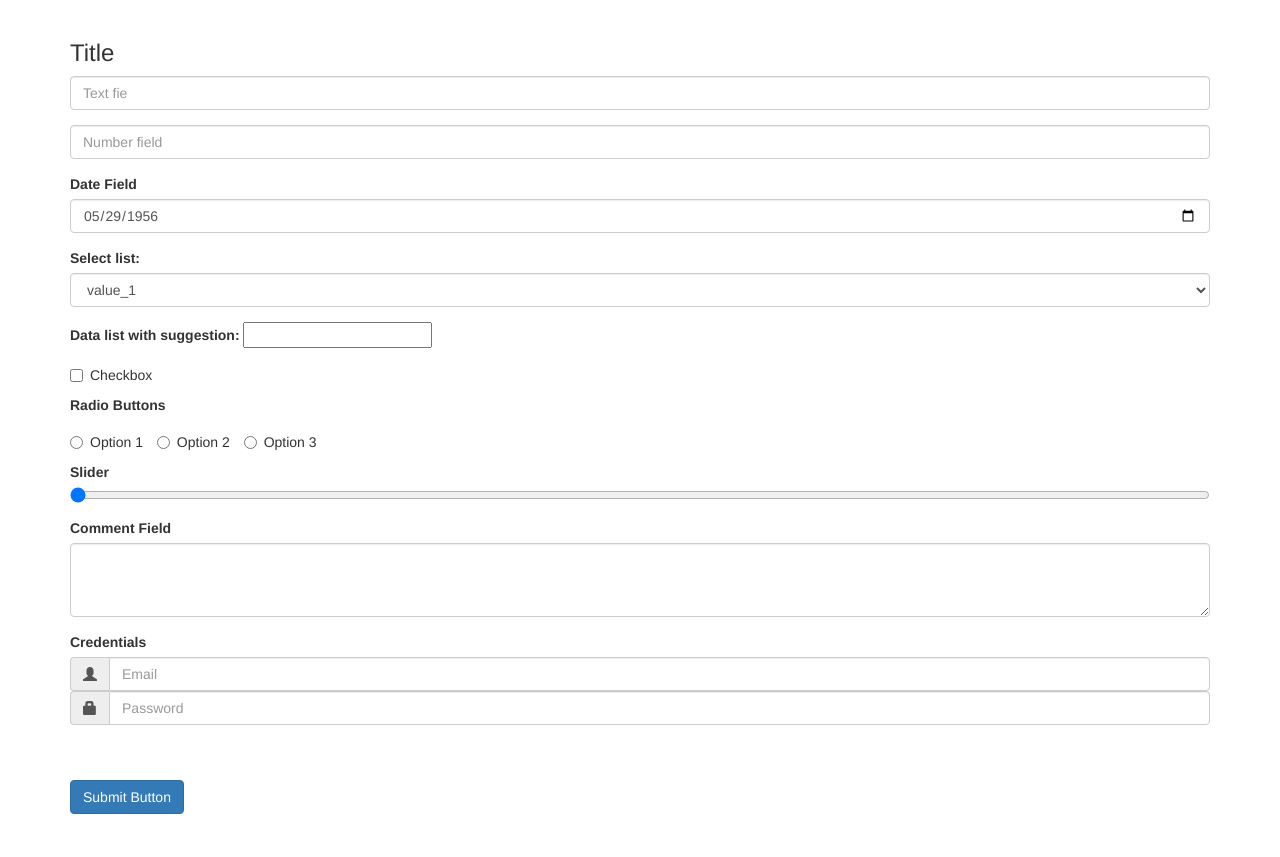
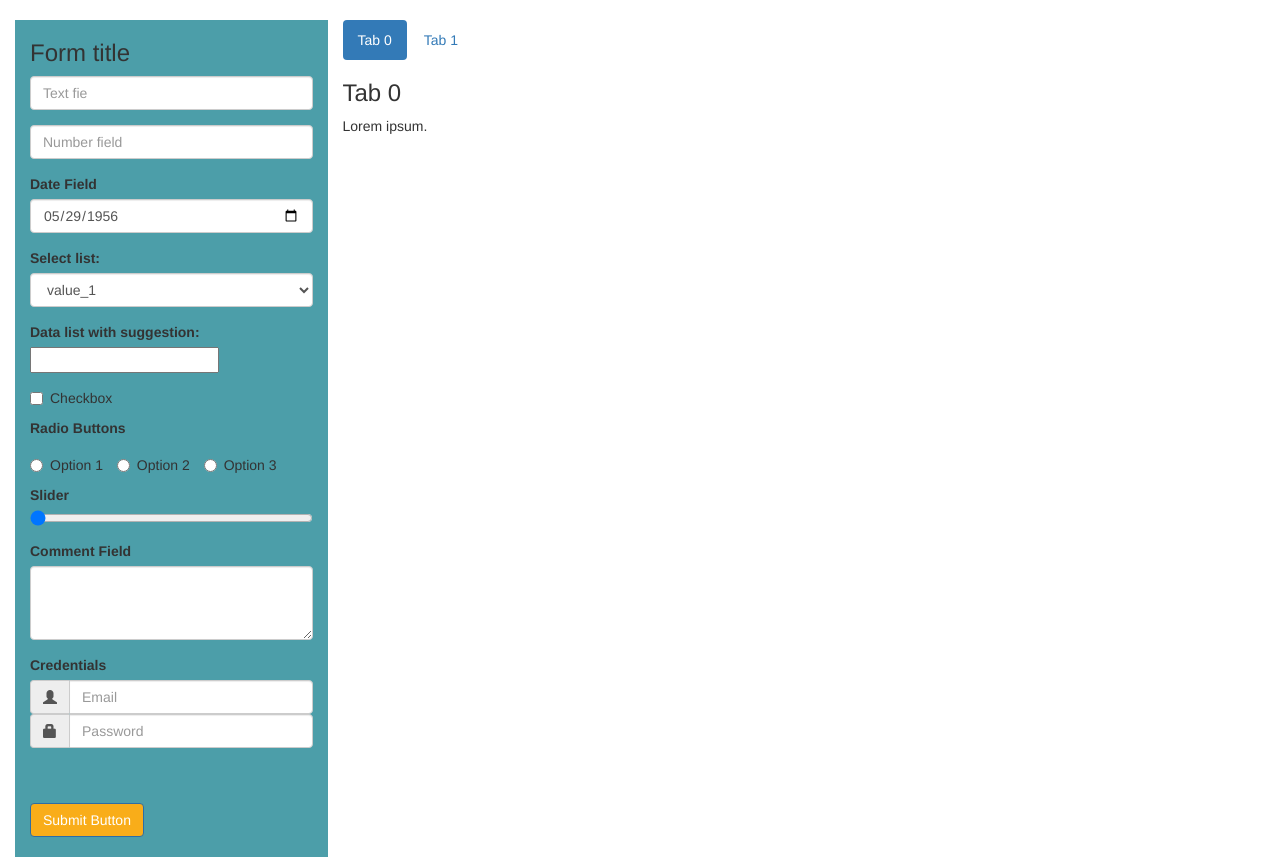
Before and after one commit to rragundez/app-skeleton, a Flask app: page /input-example in a window 1280 px wide. Shown: the part 52-909 px from the top of the page. Before the commit the page ends 866 px from the top, so only its background shows below. Run offline with Flask 2, Linux system fonts and the light colour scheme; parts of the project's set-up code (start-up, migrations or seed data) failed here and were passed over; some libraries are stand-ins or nearby versions.

Commit message:
Move input fields to left panel and add tabs in right panel

```diff
--- a/app/templates/base.html
+++ b/app/templates/base.html
@@ -5,8 +5,10 @@
     <meta charset="utf-8">
     <meta name="viewport" content="width=device-width, initial-scale=1">
     <link rel="shortcut icon" href="https://cdn3.iconfinder.com/data/icons/glyph/227/Pacman-1-512.png">
-    <link rel="stylesheet" href="//maxcdn.bootstrapcdn.com/bootstrap/3.3.2/css/bootstrap.min.css">
-    <script src="https://ajax.googleapis.com/ajax/libs/jquery/1.12.2/jquery.min.js"></script>
+    <link rel="stylesheet" href="https://maxcdn.bootstrapcdn.com/bootstrap/3.3.7/css/bootstrap.min.css">
+    <link rel="stylesheet" href="{{ url_for('static', filename='css/style.css') }}">
+    <script src="https://ajax.googleapis.com/ajax/libs/jquery/3.2.1/jquery.min.js"></script>
+    <script src="https://maxcdn.bootstrapcdn.com/bootstrap/3.3.7/js/bootstrap.min.js"></script>
     <script src="http://code.jquery.com/ui/1.9.2/jquery-ui.js"></script>
   </head>
   <body>
@@ -17,8 +19,26 @@
         </div>
       </div>
     </div>
-    <div class="container">
-      {% block content %}{% endblock %}
+    <div class="container-fluid">
+      <div class="col-sm-3" style="background-color:#4C9EA9;">
+        {% block left_panel %}{% endblock %}
+      </div>
+      <div class="col-sm-9">
+        <ul class="nav nav-pills">
+          <li class="active"><a data-toggle="pill" href="#tab0">Tab 0</a></li>
+          <li><a data-toggle="pill" href="#tab1">Tab 1</a></li>
+        </ul>
+        <div class="tab-content">
+          <div id="tab0" class="tab-pane fade in active">
+            <h3>Tab 0</h3>
+            <p>Lorem ipsum.</p>
+          </div>
+          <div id="tab1" class="tab-pane fade">
+            <h3>Tab 1</h3>
+            <p>Ut enim.</p>
+          </div>
+        </div>
+      </div>
     </div>
   </body>
 </html>
--- a/app/templates/input_example.html
+++ b/app/templates/input_example.html
@@ -1,9 +1,9 @@
 {% extends "base.html" %}
 
-{% block content %}
+{% block left_panel %}
 <form method="post" class="remove-empty-values" enctype="multipart/form-data" action="/output-example">
 
-  <h3>Title</h3>
+  <h3>Form title</h3>
 
   <div class="form-group">
     <input type="text" name="text_field" id="text_field" class="form-control" placeholder="Text fie"/>
@@ -71,8 +71,8 @@
   </div>
 
   <br></br>
-  <button type="submit" class="btn btn-primary">Submit Button</button>
-
+  <button type="submit" class="btn btn-primary" style="background-color:#F9AD19;">Submit Button</button>
+  <br></br>
 </form>
 <script type="text/javascript">
   $(document).ready(function() {
```
